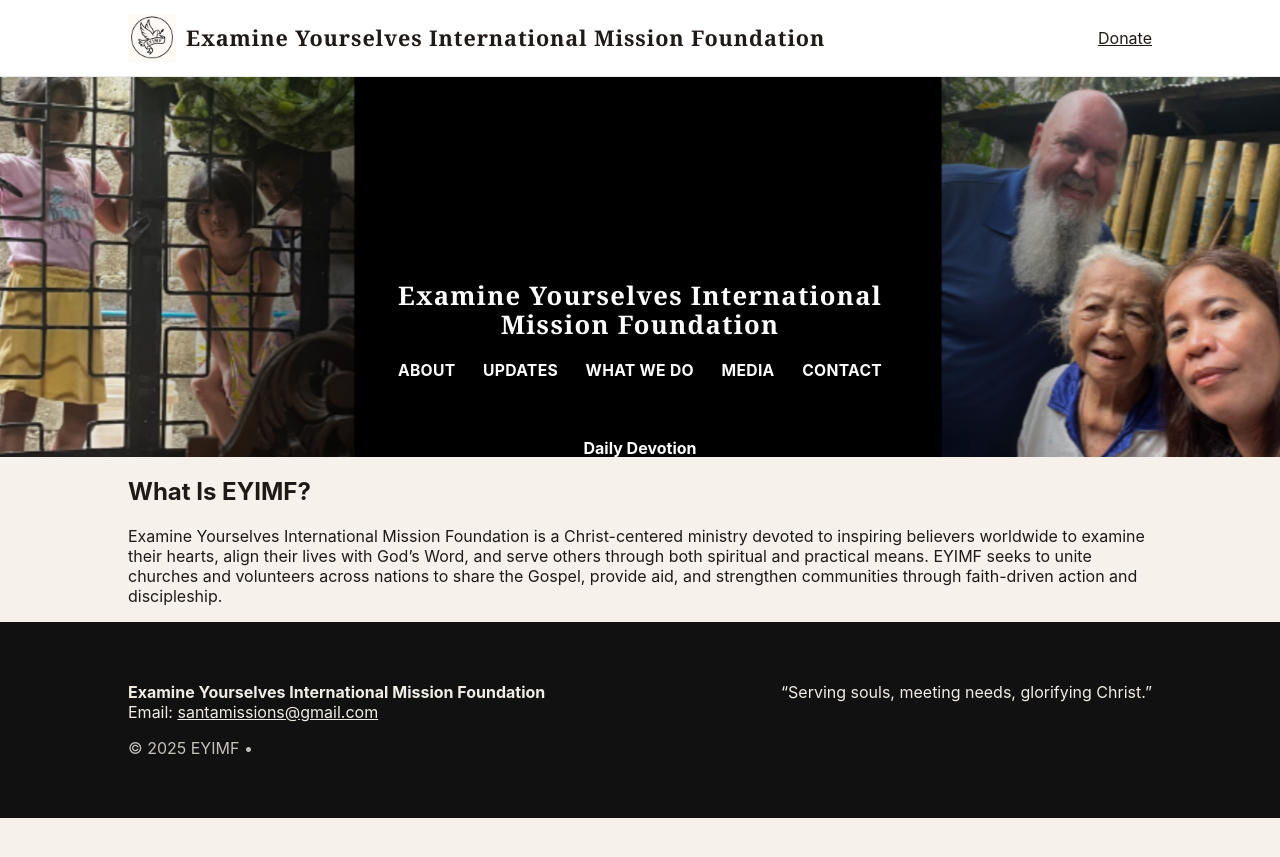
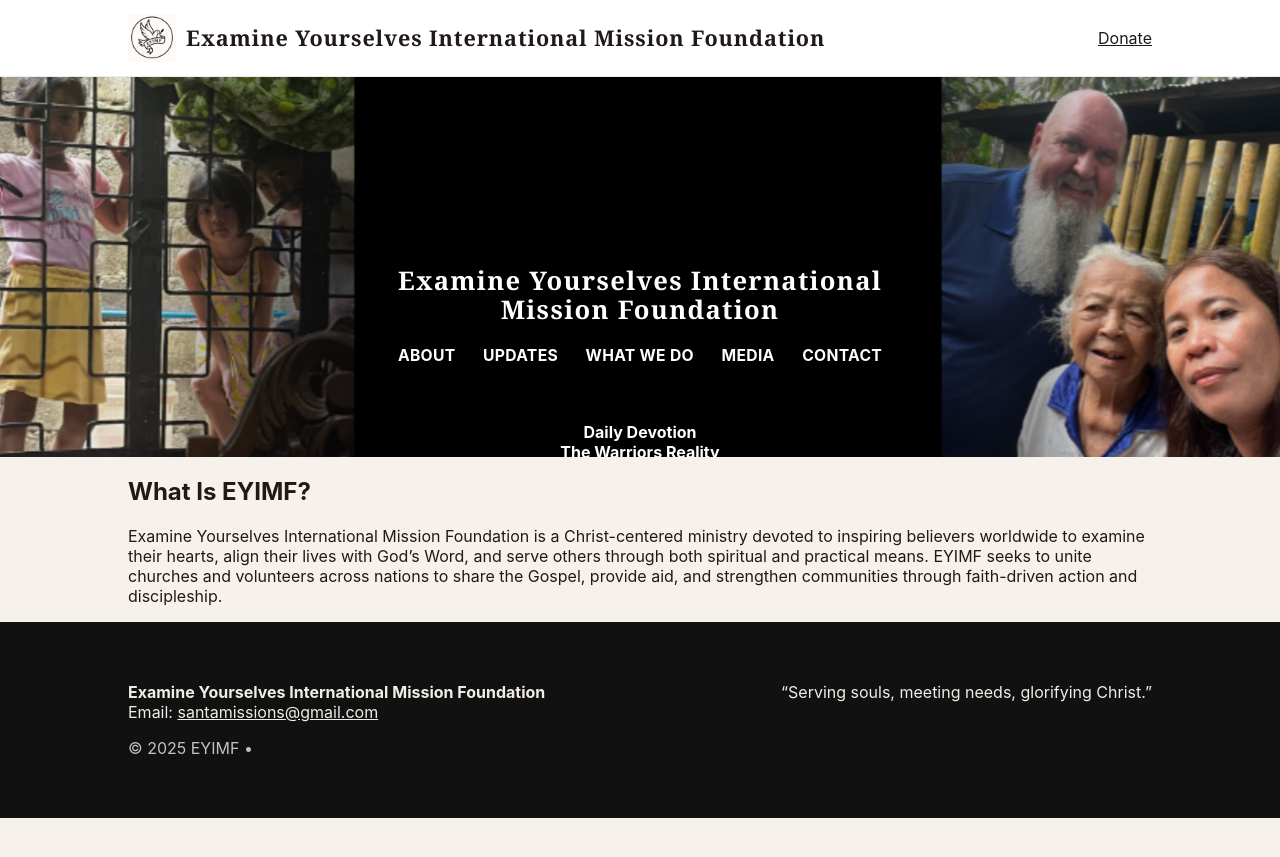
Before and after one commit to Irdavid160/eyimf, a Jekyll site: the page testpage.html, which Jekyll copies as it is, in a window 1280 px wide. Shown: the top 857 px of the page. Built offline with Jekyll 4.4.1, drawn with Linux system fonts in a browser that asks for light colours.

Commit message:
Raise overlay position on shorter hero
Adjusted the overlay position for the shorter hero section.

```diff
--- a/testpage.html
+++ b/testpage.html
@@ -239,7 +239,7 @@
   .header.rotating-hero .overlay {
     position: absolute !important;
     left: 50% !important;
-    top: 12% !important;          /* was lower; raise a bit on shorter hero */
+    top: 8% !important;          /* was lower; raise a bit on shorter hero */
     transform: translateX(-50%) !important;
     width: min(100%, 1100px);
     padding: 0 16px;
```
